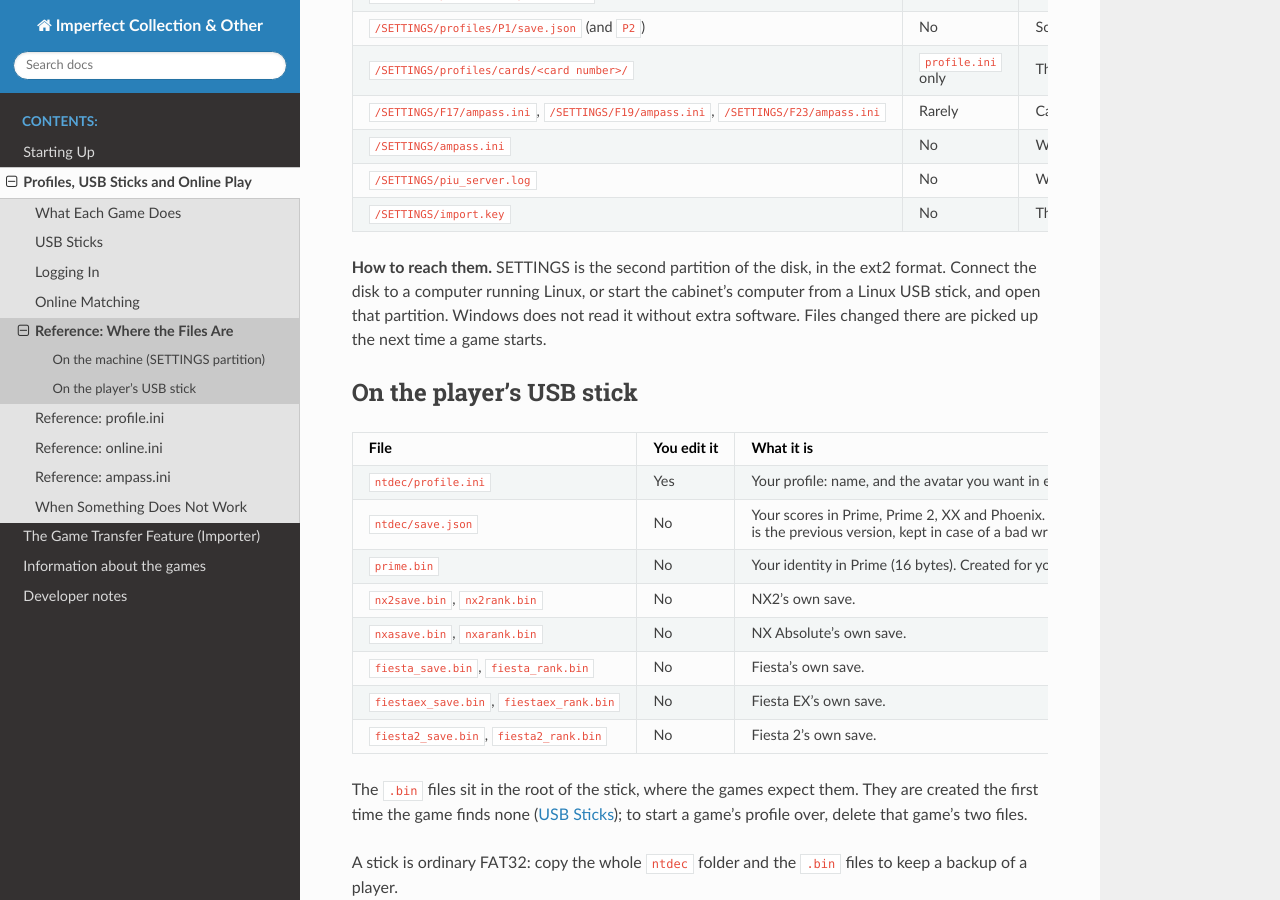
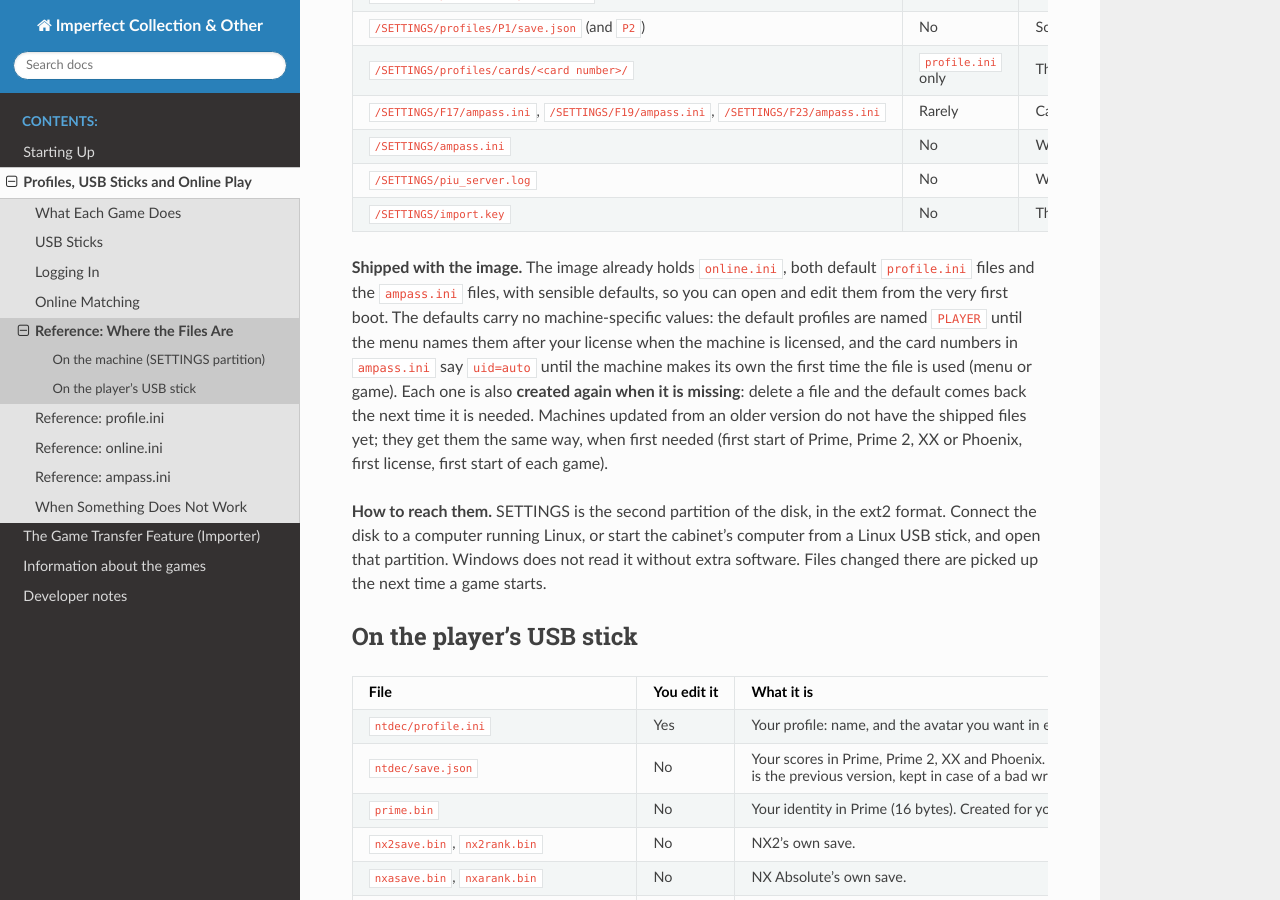
Before and after one commit to ckdur/imperfect-manual, a Sphinx documentation site: the page built from docs/online/files.rst, in a window 1280 px wide and 900 px high, scrolled down 388 px. Built offline with Sphinx 7.4.7 and the Read the Docs theme 3.1.0, drawn with Linux system fonts in a browser that asks for light colours.

Commit message:
Manual: the default configuration files are shipped and created again when missing
Co-Authored-By: Claude Sonnet 5.5 <noreply@anthropic.com>

```diff
--- a/docs/online/files.rst
+++ b/docs/online/files.rst
@@ -21,13 +21,13 @@ On the machine (SETTINGS partition)
    * - ``/SETTINGS/online.ini``
      - Yes
      - Network settings and USB port assignment.
-       :ref:`Format <online_online_ini_section>`. Written with the defaults
-       the first time Prime, Prime 2, XX or Phoenix starts.
+       :ref:`Format <online_online_ini_section>`. Shipped; created with the
+       defaults if missing.
    * - ``/SETTINGS/profiles/P1/profile.ini``
      - Yes
      - Default profile of the left side.
-       :ref:`Format <online_profile_ini_section>`. Created by the menu when
-       the machine is licensed.
+       :ref:`Format <online_profile_ini_section>`. Shipped; the menu names it
+       after your license; created if missing.
    * - ``/SETTINGS/profiles/P2/profile.ini``
      - Yes
      - Default profile of the right side.
@@ -54,6 +54,19 @@ On the machine (SETTINGS partition)
    * - ``/SETTINGS/import.key``
      - No
      - The import key of this disk, see :ref:`license_import_section`.
+
+**Shipped with the image.** The image already holds ``online.ini``, both
+default ``profile.ini`` files and the ``ampass.ini`` files, with sensible
+defaults, so you can open and edit them from the very first boot. The
+defaults carry no machine-specific values: the default profiles are named
+``PLAYER`` until the menu names them after your license when the machine is
+licensed, and the card numbers in ``ampass.ini`` say ``uid=auto`` until the
+machine makes its own the first time the file is used (menu or game). Each
+one is also **created again when it is missing**: delete a file and the
+default comes back the next time it is needed. Machines updated from an
+older version do not have the shipped files yet; they get them the same way,
+when first needed (first start of Prime, Prime 2, XX or Phoenix, first
+license, first start of each game).
 
 **How to reach them.** SETTINGS is the second partition of the disk, in the
 ext2 format. Connect the disk to a computer running Linux, or start the
--- a/docs/online/login.rst
+++ b/docs/online/login.rst
@@ -49,7 +49,8 @@ Changing the default profiles
 
 The two default profiles are the files
 ``/SETTINGS/profiles/P1/profile.ini`` and ``/SETTINGS/profiles/P2/profile.ini``
-(:ref:`format <online_profile_ini_section>`). They are created by the menu as
-soon as the machine is licensed, **named after your license**. The menu keeps
+(:ref:`format <online_profile_ini_section>`). They are shipped with the image,
+and the menu **names them after your license** as soon as the machine is
+licensed (and creates them if they are missing). The menu keeps
 that name in step with the license until you type one of your own: from then
 on it is yours and is left alone.
--- a/docs/online/online_ini.rst
+++ b/docs/online/online_ini.rst
@@ -3,8 +3,9 @@
 Reference: online.ini
 ~~~~~~~~~~~~~~~~~~~~~
 
-**Where:** ``/SETTINGS/online.ini`` (:ref:`online_files_section`). Written
-with the defaults below the first time Prime, Prime 2, XX or Phoenix starts;
+**Where:** ``/SETTINGS/online.ini`` (:ref:`online_files_section`). It is **shipped with the image** and written again
+with the same defaults if it is missing (for example on a machine updated
+from an older version, the first time Prime, Prime 2, XX or Phoenix starts);
 yours from then on. Changes are picked up the next time a game starts.
 
 .. code-block:: ini
--- a/docs/online/profile_ini.rst
+++ b/docs/online/profile_ini.rst
@@ -139,7 +139,8 @@ The name of the machine's default profiles
 ------------------------------------------
 
 For ``/SETTINGS/profiles/P1`` and ``P2`` only, the menu writes ``name=``
-itself: the name of your license. It keeps doing so (for example after the
+itself: the name of your license. The files are shipped with the name
+``PLAYER``, which the menu replaces when it reads the license. It keeps doing so (for example after the
 machine gets another license) for as long as the name is still the one it
 wrote. Once you type a name of your own, the menu leaves it alone. Nothing
 else in the file is ever written for you, and profiles on USB sticks are
```
Also changed, not shown: docs/online/ampass_ini.rst (+11 -6 lines).
